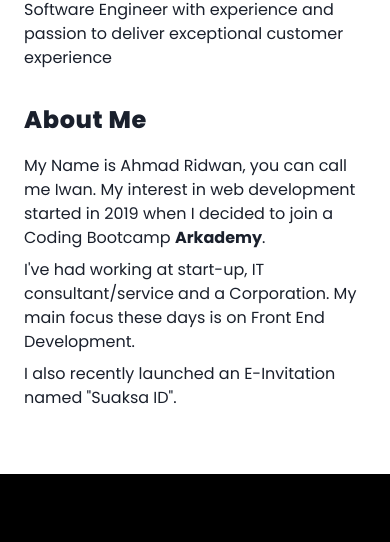
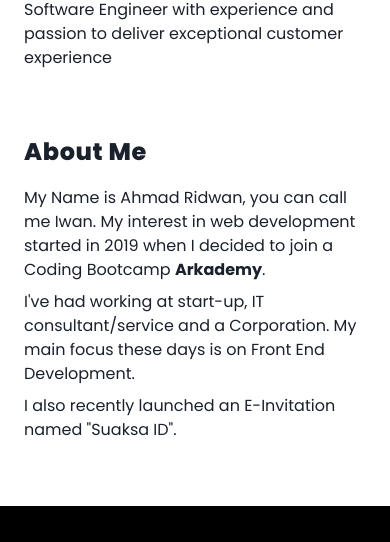
Before and after one commit to pujakesuma/personal-web, a Nuxt app: page / in a window 390 px wide. Shown: the part 463-1005 px from the top of the page. Built offline with nearby package versions, Linux system fonts and the light colour scheme.

Commit message:
fix(url): fix padding

```diff
--- a/components/templates/About.vue
+++ b/components/templates/About.vue
@@ -2,7 +2,7 @@
   <wrapper
     :id-page="'about'"
     :height="'h-auto sm:h-screen'"
-    class="pb-16 pt-8 sm:pb-0 sm:pt-0"
+    class="py-16 sm:pb-0 sm:pt-0"
   >
     <template #content>
       <div
```
